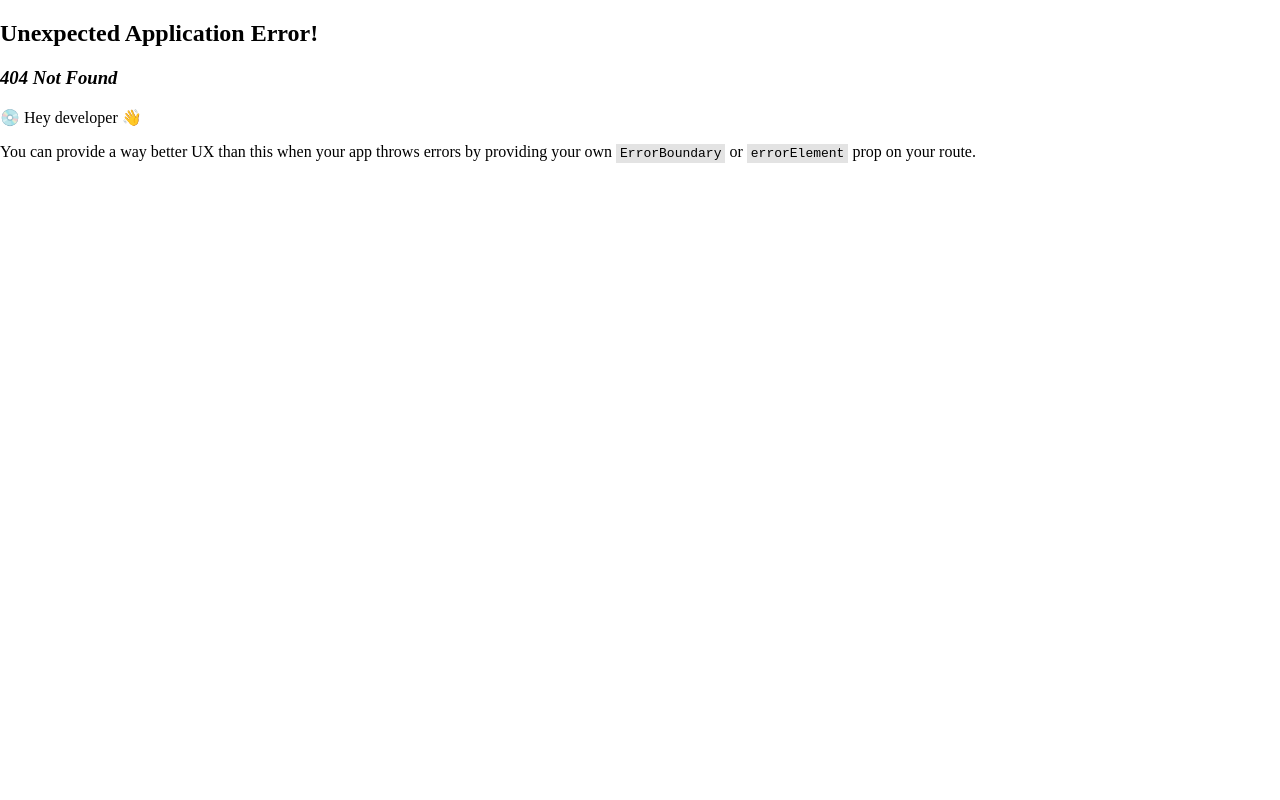
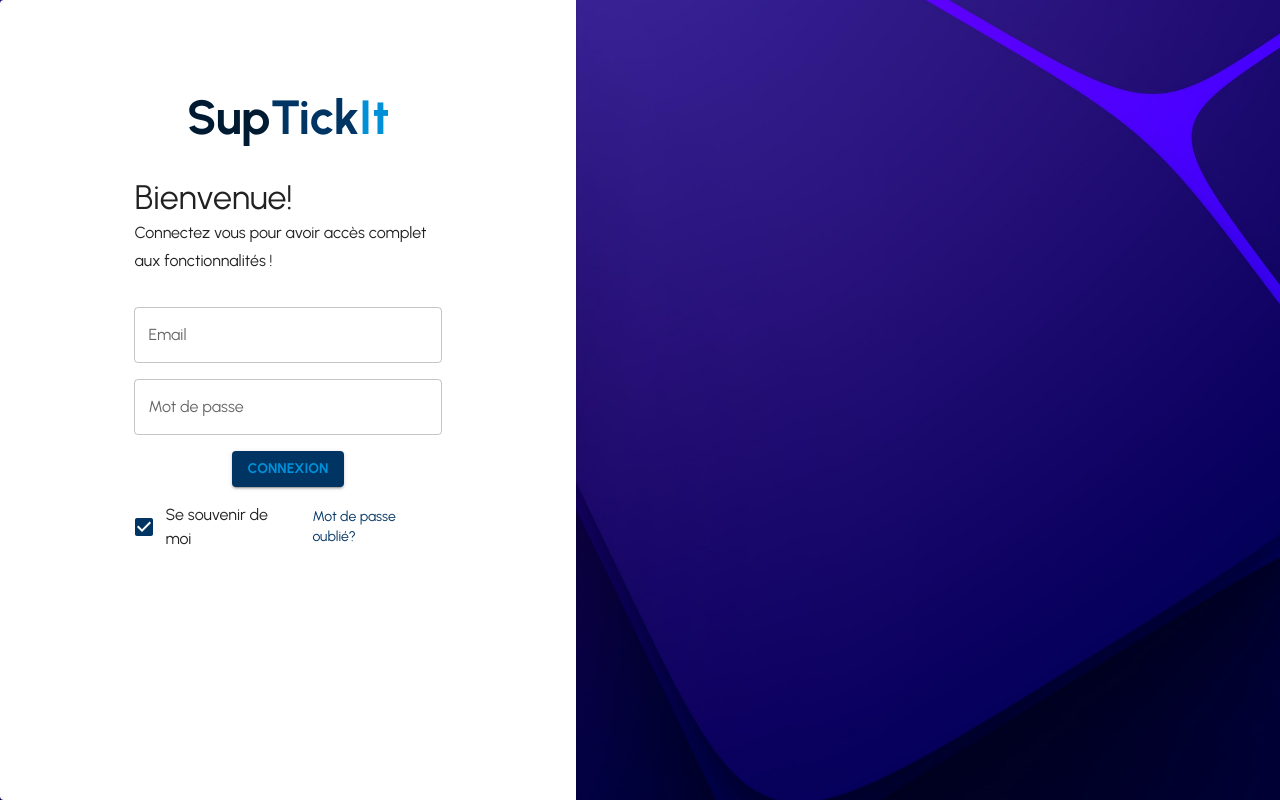
Before and after one commit to Princinho/SupTickIT, a React (Vite) app: page /login in a window 1280 px wide. Before the commit this address had no page. Built offline with nearby package versions, Linux system fonts and the light colour scheme.

Commit message:
Add login page and redirection on login

```diff
--- a/src/App.jsx
+++ b/src/App.jsx
@@ -1,10 +1,38 @@
 
 
+
+import { Outlet, Route, RouterProvider, createBrowserRouter, createRoutesFromElements } from 'react-router-dom'
+import { Layout } from './Layout.jsx'
+import { createTheme } from '@mui/material'
+import { themeOptions } from './ThemeOptions.jsx'
+import { ThemeProvider } from '@emotion/react'
+import { Applications } from './Pages/Applications/Applications.jsx'
+import { Login } from './Pages/Login/Login'
+import { useState } from 'react'
+import { UserContext } from './Contexts.js'
+
 function App() {
+  const [user, setUser] = useState(null)
+  const theme = createTheme(themeOptions)
+  const router = createBrowserRouter(
+    createRoutesFromElements(
+      <Route path='/' element={<Outlet />} >
+        <Route path='login' element={<Login />} />
+        <Route path='/' element={<Layout />} >
+          <Route path='applications' element={<Applications />} />
+
+        </Route>
+      </Route>
+    )
+  )
   return (
-    <>
-      Hellow World!
-    </>
+
+    <UserContext.Provider value={{ user, setUser }}>
+      <ThemeProvider theme={theme}>
+        <RouterProvider router={router} />
+      </ThemeProvider>
+    </UserContext.Provider>
+
   )
 }
 
--- /dev/null
+++ b/src/Components/Logo.jsx
@@ -0,0 +1,11 @@
+import { Stack, Typography } from '@mui/material'
+
+export const Logo = () => {
+    return (
+        <Stack direction='row' justifyContent='flex-start'>
+            <Typography variant="h3" fontWeight='bold' color='primary.dark'>Sup</Typography>
+            <Typography variant="h3" fontWeight='bold' color='primary'>Tick</Typography>
+            <Typography variant="h3" fontWeight='bold' color='primary.light'>It</Typography>
+        </Stack>
+    )
+}
--- /dev/null
+++ b/src/Contexts.js
@@ -0,0 +1,3 @@
+import { createContext } from "react";
+
+export const UserContext = createContext(null)
--- a/src/Pages/Applications/Applications.jsx
+++ b/src/Pages/Applications/Applications.jsx
@@ -1,13 +1,15 @@
 import { ArrowBack, ArrowForward, HighlightOff, Search } from '@mui/icons-material'
 import { Box, Button, ButtonGroup, FormControl, Grid, InputAdornment, InputLabel, MenuItem, Paper, Select, Stack, TextField, Typography } from '@mui/material'
 import { ApplicationsTable } from './ApplicationsTable'
-import { useState } from 'react'
+import { useContext, useEffect, useState } from 'react'
 import { CreateDialog } from './CreateDialog'
 import { sampleData } from '../../SampleData'
 import { EditDialog } from './EditDialog'
 import { DeleteDialog } from './DeleteDialog'
 import { sortAndFilterData } from './utils'
 import { DetailsDialog } from './DetailsDialog'
+import { UserContext } from '../../Contexts'
+import { useNavigate } from 'react-router-dom'
 
 export const Applications = () => {
   //TODO: Ajouter un popup de details qui s'affiche quand on clique sur le nom de l'application
@@ -21,6 +23,8 @@
   const [applicationToDelete, setApplicationToDelete] = useState(null)
   const [sortOption, setSortOption] = useState(null)
   const [applications, setApplications] = useState([...sampleData.applications])
+  const { user } = useContext(UserContext)
+  const navigate = useNavigate()
   const [tableOptions, setTableOptions] = useState({
     rowsPerPage: 5,
     page: 0,
@@ -64,8 +68,13 @@
   function deleteApplication(application) {
     setApplications(prev => prev.filter(app => app.id != application.id))
   }
+  useEffect(() => {
 
-
+    if (!user) {
+      navigate('/login')
+    }
+  })
+  console.log(user)
   return (
     <Paper sx={{ padding: '1em', paddingRight: 0, flexGrow: 1 }} elevation={2}>
       <Typography variant='h5' component='span' sx={{ fontWeight: 'bold' }}>Applications</Typography>
--- /dev/null
+++ b/src/Pages/Login/Login.jsx
@@ -0,0 +1,75 @@
+import { Box, Button, Checkbox, FormControlLabel, Link, Paper, Stack, TextField, Typography } from "@mui/material"
+import bgImage from "../../assets/login-background.jpg"
+import { Link as RouterLink, useNavigate } from "react-router-dom"
+import { Logo } from "../../Components/Logo"
+import { useContext, useState } from "react"
+import { UserContext } from "../../Contexts"
+import { sampleData } from "../../SampleData"
+export const Login = () => {
+  const { user, setUser } = useContext(UserContext)
+  const navigate = useNavigate()
+  const [credentials, setCredentials] = useState(null)
+  const [error, setError] = useState(null)
+  function login() {
+    console.log(credentials)
+    setError(false)
+    let matchingUser = sampleData.users.find(u => u.email == credentials.email && u.password == credentials.password)
+    if (matchingUser) {
+      setUser(matchingUser)
+      navigate('/')
+    }
+    else {
+      setError(true)
+    }
+  }
+
+  if (user) { navigate('/applications') }
+  else {
+    return (
+      <form>
+        <Stack
+          direction='row'
+          sx={{
+            minHeight: '100vh', backgroundImage: `url(${bgImage})`, backgroundPosition: 'center',
+            backgroundSize: 'cover',
+            backgroundAttachment: 'fixed',
+            backgroundRepeat: 'no-repeat',
+            justifyContent: { xs: 'center', md: 'flex-start' },
+            alignItems: { xs: 'center', lg: 'stretch' },
+            paddingInline: { xs: '5vw', lg: 0 }
+          }}>
+          <Paper sx={{ borderTopRightRadius: 0, borderBottomRightRadius: 0 }}>
+            <Stack sx={{ minWidth: { xs: '70vw', sm: '50vw', md: '40vw' }, minHeight: '80vh', paddingInline: '2em' }}
+              spacing={4} justifyContent='center' alignItems='center'>
+              <Logo />
+              <Box width='60%'>
+                <Typography variant="h4">Bienvenue!</Typography>
+                <Typography variant="subtitle1">Connectez vous pour avoir accès complet aux fonctionnalités !</Typography>
+              </Box>
+
+              <Stack direction='column' width='100%' spacing={2} alignItems='center'>
+                <TextField variant="outlined" error={error} label="Email"
+                  sx={{ minWidth: '60%' }}
+                  onChange={event => setCredentials(prev => ({ ...prev, email: event.target.value }))}
+                ></TextField>
+                <TextField variant="outlined" error={error} label="Mot de passe" type="password" sx={{ minWidth: '60%' }}
+                  onChange={event => setCredentials(prev => ({ ...prev, password: event.target.value }))}></TextField>
+                <Button variant="contained" sx={{ fontWeight: 'bold' }}
+                  onClick={login}
+                >Connexion</Button>
+                <Stack sx={{
+                  flexDirection: { xs: 'column', lg: 'row' },
+                  alignItems: 'center',
+                  justifyContent: { lg: 'space-between' }
+                }} width='60%'>
+                  <FormControlLabel control={<Checkbox defaultChecked />} label="Se souvenir de moi" />
+                  <Link underline="hover" variant="body2" component={RouterLink} to="/forgotPassword">Mot de passe oublié?</Link>
+                </Stack>
+              </Stack>
+            </Stack>
+          </Paper>
+        </Stack>
+      </form>
+    )
+  }
+}
--- a/src/SampleData.js
+++ b/src/SampleData.js
@@ -104,7 +104,7 @@
         }
     ],
     users: [
-        { id: 1, name: 'GATIEN GNAKOU' },
+        { id: 1, name: 'GATIEN GNAKOU', email: 'princegnakou@gmail.com', password: 'Aadminss2', roles: ['admin'] },
         { id: 2, name: 'Clement LOTSU' },
         { id: 3, name: 'Abraham GNAWOLOU' }
     ]
--- a/src/main.jsx
+++ b/src/main.jsx
@@ -1,24 +1,9 @@
 import React from 'react'
 import ReactDOM from 'react-dom/client'
 import './index.css'
-import { Route, RouterProvider, createBrowserRouter, createRoutesFromElements } from 'react-router-dom'
-import { Layout } from './Layout.jsx'
-import { createTheme } from '@mui/material'
-import { themeOptions } from './ThemeOptions.jsx'
-import { ThemeProvider } from '@emotion/react'
-import { Applications } from './Pages/Applications/Applications.jsx'
-const theme = createTheme(themeOptions)
-const router = createBrowserRouter(
-  createRoutesFromElements(
-    <Route path='/' element={<Layout />} >
-      <Route path='applications' element={<Applications />} />
-    </Route>
-  )
-)
+import App from './App'
 ReactDOM.createRoot(document.getElementById('root')).render(
   <React.StrictMode>
-    <ThemeProvider theme={theme}>
-      <RouterProvider router={router} />
-    </ThemeProvider>
+    <App />
   </React.StrictMode>,
 )
```
Also changed, not shown: src/assets/login-background.jpg (added).
